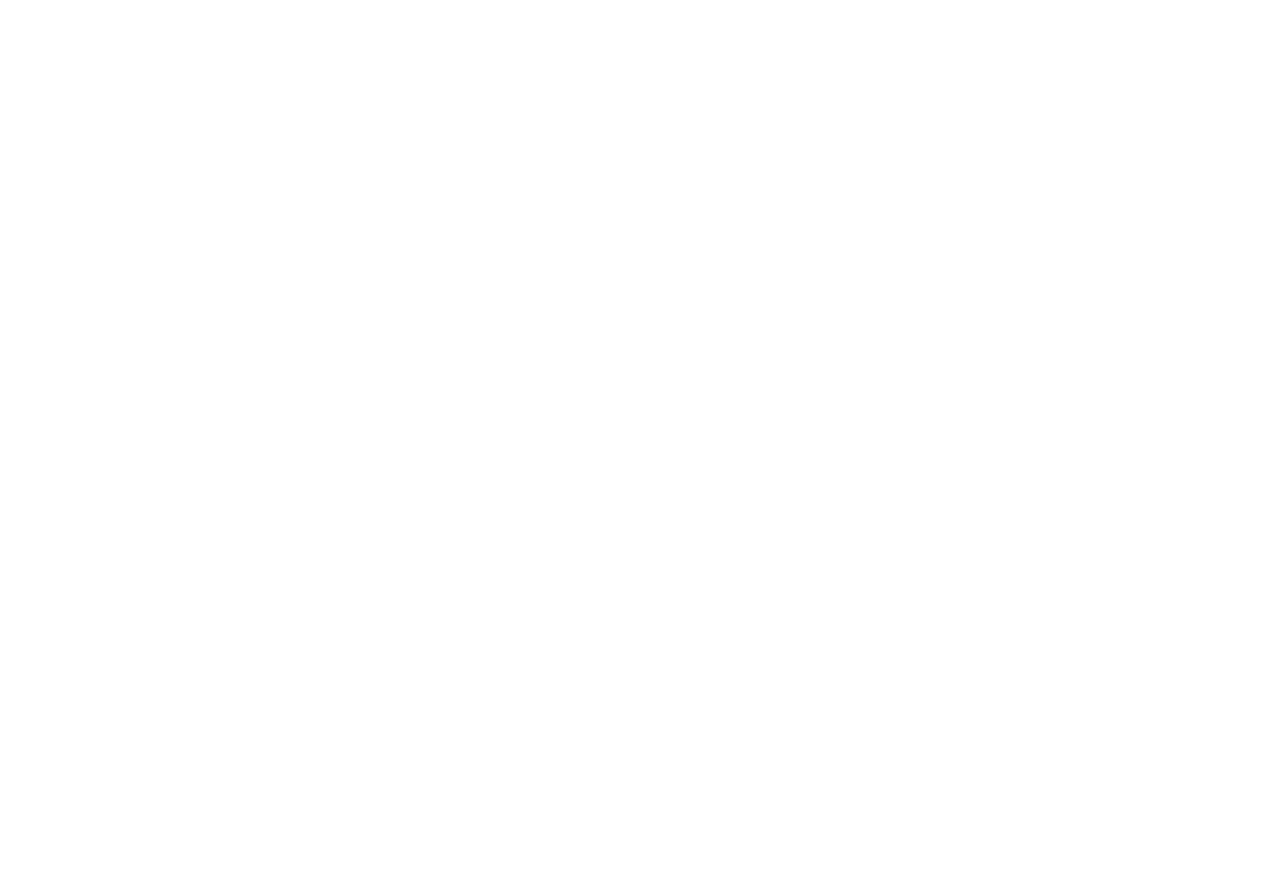
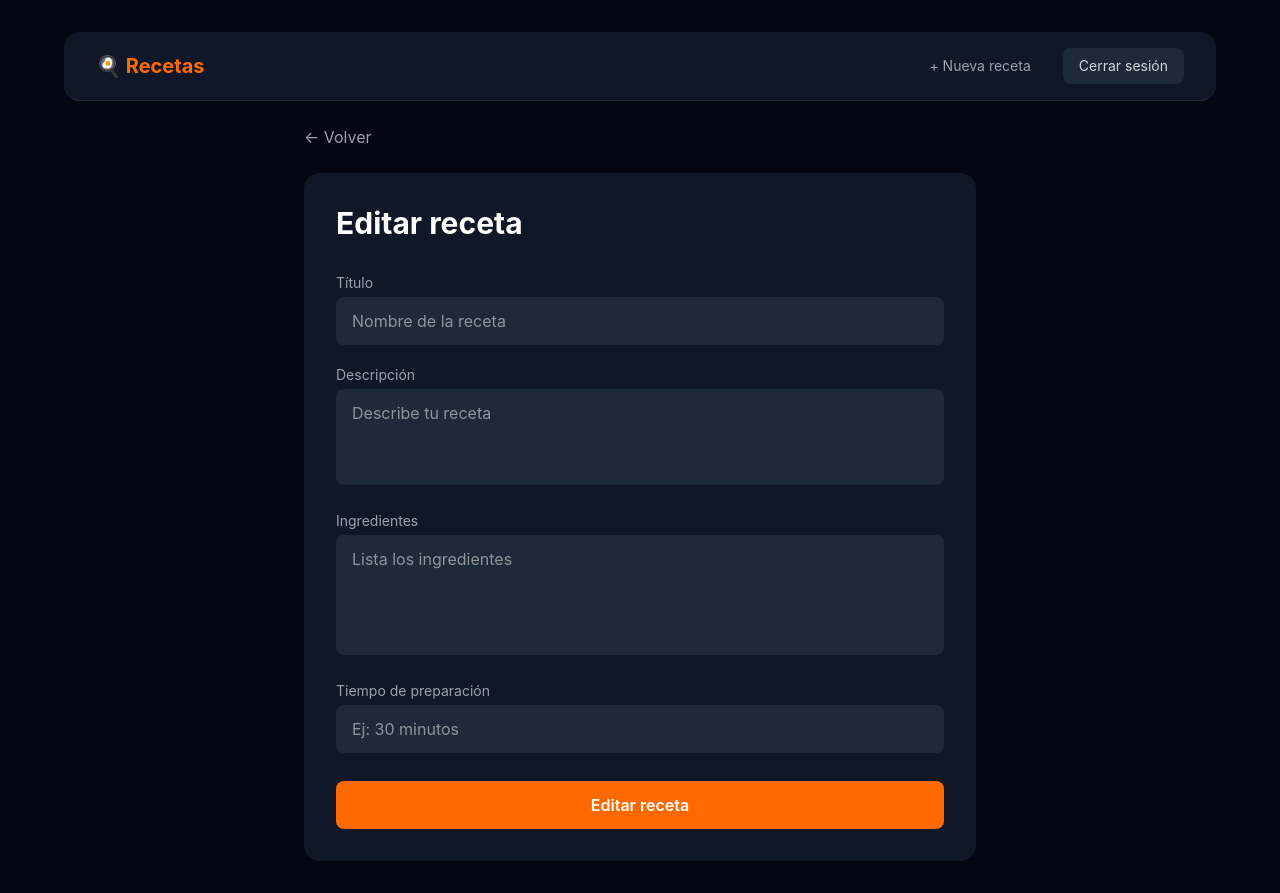
Before and after one commit to dannijl88/recetas-app, a React (Vite) app in the folder frontend/: page /recipes/edit/1 in a window 1280 px wide. Before the commit this address had no page. Before the commit the page ends 800 px from the top, so only its background shows below. Built offline with nearby package versions, Linux system fonts and the light colour scheme; no server answers.

Commit message:
Add EditRecipe page

```diff
--- a/frontend/src/App.tsx
+++ b/frontend/src/App.tsx
@@ -5,6 +5,7 @@
 import { Register } from './pages/Register';
 import { RecipeDetail } from './pages/RecipeDetail';
 import { CreateRecipe } from './pages/CreateRecipe';
+import { EditRecipe } from './pages/EditRecipe';
 import './App.css'
 
 function App() {
@@ -16,6 +17,7 @@
         <Route path='/register' element={<Register />} />
         <Route path='/recipes/:id' element={<RecipeDetail />} />
         <Route path='/recipes/create' element={<CreateRecipe />} />
+        <Route path='/recipes/edit/:id' element={<EditRecipe />} />
       </Routes>
     </BrowserRouter>
   )
--- /dev/null
+++ b/frontend/src/pages/EditRecipe.tsx
@@ -0,0 +1,101 @@
+import { useEffect, useState } from "react"
+import { useNavigate, useParams } from "react-router-dom"
+import { getById, updateRecipe } from "../services/recipeService"
+import { getCurrentUser } from "../services/userService"
+import { Navbar } from "../components/NavBar"
+
+export const EditRecipe = () => {
+
+    const navigate = useNavigate()
+    const [title, setTitle] = useState("");
+    const [description, setDescription] = useState("");
+    const [ingredients, setIngredients] = useState("");
+    const [preparationTime, setPreparationTime] = useState("");
+    const { id } = useParams();
+
+    useEffect(() => {
+        getById(Number(id)).then(data => {
+            setTitle(data.title);
+            setDescription(data.description);
+            setIngredients(data.ingredients);
+            setPreparationTime(data.preparationTime);
+        });
+
+    }, [])
+
+
+    const handleSumbit = async () => {
+        const currentUser = await getCurrentUser();
+        await updateRecipe({title, description, ingredients, preparationTime, userId: currentUser.id, categoryIds: []}, Number(id));
+        navigate('/');
+    }
+
+    return (
+    <div className="min-h-screen bg-gray-950 p-8">
+        <Navbar />
+        <div className="max-w-2xl mx-auto">
+            <button
+                onClick={() => navigate(-1)}
+                className="text-gray-400 hover:text-white mb-6 flex items-center gap-2 transition-colors">
+                ← Volver
+            </button>
+
+            <div className="bg-gray-900 rounded-2xl p-8">
+                <h1 className="text-3xl font-bold text-white mb-8">Editar receta</h1>
+
+                <div className="flex flex-col gap-5">
+                    <div>
+                        <label className="text-sm text-gray-400 mb-1 block">Título</label>
+                        <input
+                            value={title}
+                            onChange={(e) => setTitle(e.target.value)}
+                            type="text"
+                            placeholder="Nombre de la receta"
+                            className="w-full bg-gray-800 text-white rounded-lg px-4 py-3 outline-none focus:ring-2 focus:ring-orange-500"
+                        />
+                    </div>
+
+                    <div>
+                        <label className="text-sm text-gray-400 mb-1 block">Descripción</label>
+                        <textarea
+                            value={description}
+                            onChange={(e) => setDescription(e.target.value)}
+                            placeholder="Describe tu receta"
+                            rows={3}
+                            className="w-full bg-gray-800 text-white rounded-lg px-4 py-3 outline-none focus:ring-2 focus:ring-orange-500 resize-none"
+                        />
+                    </div>
+
+                    <div>
+                        <label className="text-sm text-gray-400 mb-1 block">Ingredientes</label>
+                        <textarea
+                            value={ingredients}
+                            onChange={(e) => setIngredients(e.target.value)}
+                            placeholder="Lista los ingredientes"
+                            rows={4}
+                            className="w-full bg-gray-800 text-white rounded-lg px-4 py-3 outline-none focus:ring-2 focus:ring-orange-500 resize-none"
+                        />
+                    </div>
+
+                    <div>
+                        <label className="text-sm text-gray-400 mb-1 block">Tiempo de preparación</label>
+                        <input
+                            value={preparationTime}
+                            onChange={(e) => setPreparationTime(e.target.value)}
+                            type="text"
+                            placeholder="Ej: 30 minutos"
+                            className="w-full bg-gray-800 text-white rounded-lg px-4 py-3 outline-none focus:ring-2 focus:ring-orange-500"
+                        />
+                    </div>
+
+                    <button
+                        onClick={handleSumbit}
+                        className="w-full bg-orange-500 hover:bg-orange-600 text-white font-semibold py-3 rounded-lg transition-colors mt-2">
+                        Editar receta
+                    </button>
+                </div>
+            </div>
+        </div>
+    </div>
+)
+}
--- a/frontend/src/pages/RecipeDetail.tsx
+++ b/frontend/src/pages/RecipeDetail.tsx
@@ -45,6 +45,13 @@
                         <h2 className="text-lg font-semibold text-white mb-2">Ingredientes</h2>
                         <p className="text-gray-400">{recipe.ingredients}</p>
                     </div>
+                    <div>
+                        <button
+                            onClick={() => navigate(`/recipes/edit/${id}`)}
+                            className="my-5 px-4 py-2 rounded-lg cursor-pointer text-white bg-orange-500 hover:bg-orange-600 transition-colors text-sm ">
+                            Editar receta
+                        </button>
+                    </div>
                 </div>
             )}
         </div>
--- a/frontend/src/services/recipeService.ts
+++ b/frontend/src/services/recipeService.ts
@@ -16,7 +16,7 @@
     return response.data;
 }
 
-export const updateRecipe = async (data: Partial<Recipe>, id: number) => {
+export const updateRecipe = async (data: RecipeRequest, id: number): Promise<Recipe> => {
     const response = await api.put('/recipes/' + id, data);
     return response.data;
 }
```
